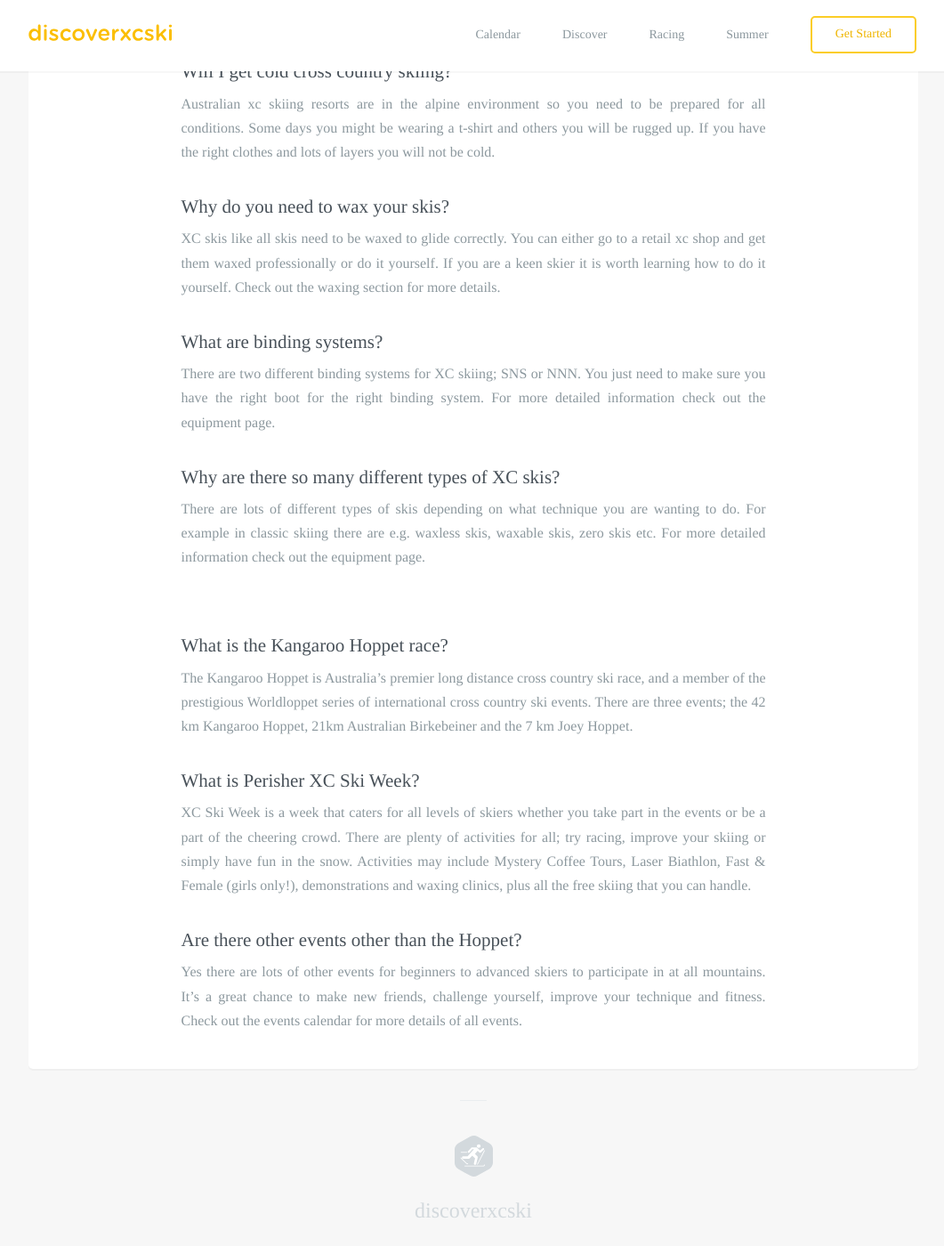
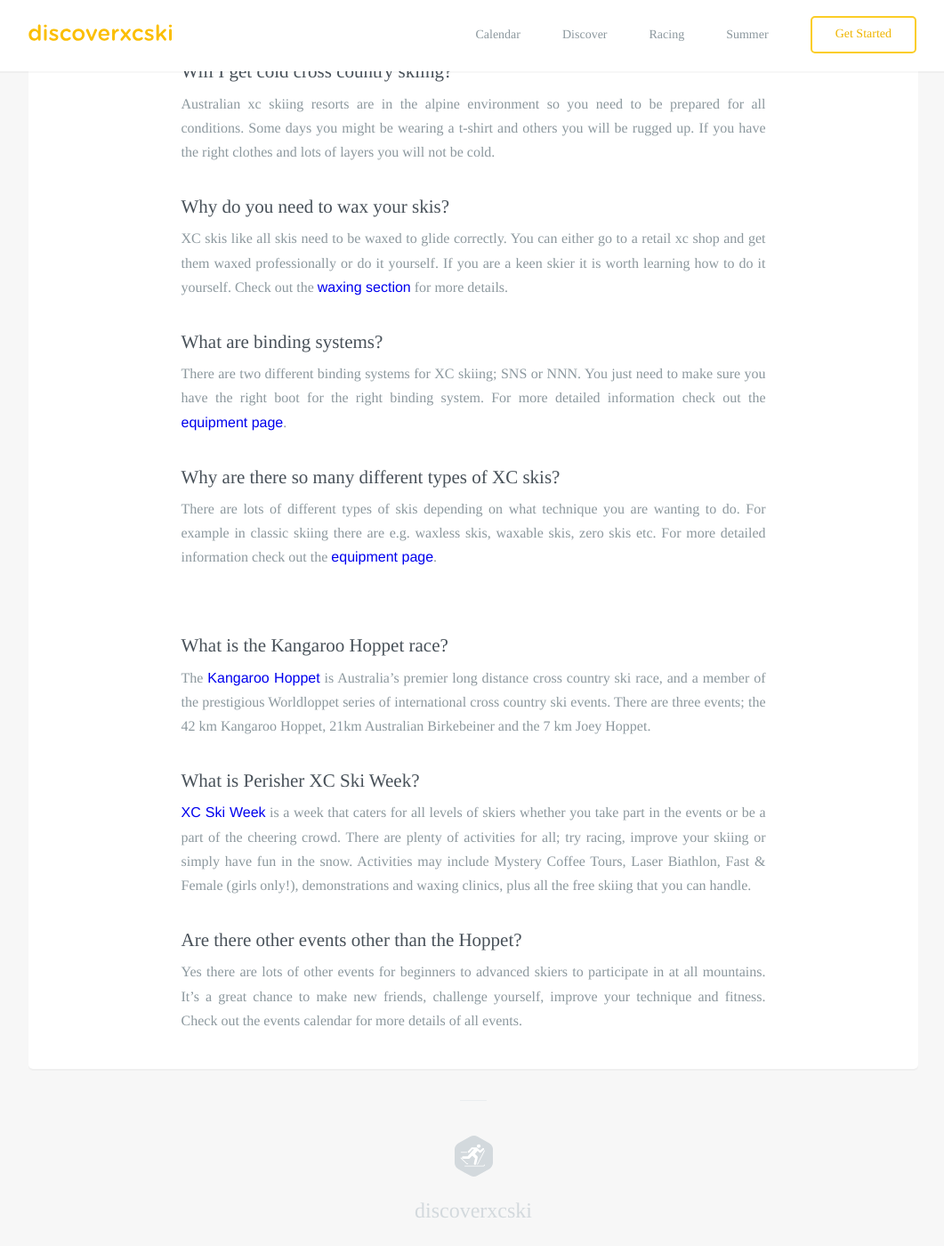
Before and after one commit to robcatto/robcatto.github.io, a Jekyll site: the page built from faq/index.html, in a window 1280 px wide and 1400 px high, scrolled down 2837 px. Shown: the whole window at 89% size, without its empty margins (108-1169 px from the left). Built offline with Jekyll 4.4.1, drawn with Linux system fonts in a browser that asks for light colours; some web fonts are replaced; Markdown is read by kramdown in place of the engine named in the settings; some of the changed text lies outside the part shown.

Commit message:
Update index.html

```diff
--- a/faq/index.html
+++ b/faq/index.html
@@ -48,7 +48,7 @@ layout: default
                         <h3 class="heading__aligned--page"> XC skiing cheaper than downhill?</h3>
                         <p class="left__aligned--p left__sub--para">Yes the main difference is you do not have to purchase a lift pass which is a substantial saving.  It means that it is a more affordable option to take a family skiing.
                         <h3 class="heading__aligned--page">How much does it cost to go cross country skiing?</h3>
-                        <p class="left__aligned--p left__sub--para">It really depends which resort you ski at as some have trail fees and some do not.   Also most resorts have a day car entry fee and you will need to hire chains for the car.   If you have not equipment (skis/boots & poles) the other cost is for hire.    Please visit the relevant resorts websites for details on costs.
+                        <p class="left__aligned--p left__sub--para">It really depends which resort you ski at as some have trail fees and some do not.   Also most resorts have a day car entry fee and you will need to hire chains for the car.   If you have not equipment (skis/boots & poles) the other cost is for hire.    Please visit the relevant <a href="/get-started/resorts" target="_blank">resorts websites</a> for details on costs.
                         <h3 class="heading__aligned--page">Do I have to stay on the mountain?</h3>
                         <p class="left__aligned--p left__sub--para">No, many people stay in local townships at the base of the mountain and drive up for the day.
                         <h3 class="heading__aligned--page">What is the closest resort to Melbourne?</h3>
@@ -85,17 +85,17 @@ through programs run by clubs/associations
                          <h3 class="heading__aligned--page">Will I get cold cross country skiing?</h3>
                         <p class="left__aligned--p left__sub--para">Australian xc skiing resorts are in the alpine environment so you need to be prepared for all conditions.  Some days you might be wearing a t-shirt and others you will be rugged up.  If you have the right clothes and lots of layers you will not be cold.
                          <h3 class="heading__aligned--page">Why do you need to wax your skis?</h3>
-                        <p class="left__aligned--p left__sub--para">XC skis like all skis need to be waxed to glide correctly.  You can either go to a retail xc shop and get them waxed professionally or do it yourself.  If you are a keen skier it is worth learning how to do it yourself. Check out the waxing section for more details.
+                        <p class="left__aligned--p left__sub--para">XC skis like all skis need to be waxed to glide correctly.  You can either go to a retail xc shop and get them waxed professionally or do it yourself.  If you are a keen skier it is worth learning how to do it yourself. Check out the <a  href="/get-started/waxing" target="_blank">waxing section</a> for more details.
                          <h3 class="heading__aligned--page">What are binding systems?</h3>
-                        <p class="left__aligned--p left__sub--para">There are two different binding systems for XC skiing; SNS or NNN.  You just need to make sure you have the right boot for the right binding system.  For more detailed information check out the equipment page.
+                        <p class="left__aligned--p left__sub--para">There are two different binding systems for XC skiing; SNS or NNN.  You just need to make sure you have the right boot for the right binding system.  For more detailed information check out the <a  href="/get-started/equipment" target="_blank">equipment page</a>.
                          <h3 class="heading__aligned--page">Why are there so many different types of XC skis?</h3>
-                        <p class="left__aligned--p left__sub--para">There are lots of different types of skis depending on what technique you are wanting to do.  For example in classic skiing there are e.g. waxless skis, waxable skis, zero skis etc. For more detailed information check out the equipment page.
+                        <p class="left__aligned--p left__sub--para">There are lots of different types of skis depending on what technique you are wanting to do.  For example in classic skiing there are e.g. waxless skis, waxable skis, zero skis etc. For more detailed information check out the <a  href="/get-started/equipment" target="_blank">equipment page</a>.
 
                  <h3 class="heading__aligned--page" style="text-align: center; padding-top: 38px;"Events</h3>
                         <h3 class="heading__aligned--page">What is the Kangaroo Hoppet race?</h3>
-                        <p class="left__aligned--p left__sub--para">The Kangaroo Hoppet is Australia’s premier long distance cross country ski race, and a member of the prestigious Worldloppet series of international cross country ski events.  There are three events; the 42 km Kangaroo Hoppet, 21km Australian Birkebeiner and the 7 km Joey Hoppet.
+                        <p class="left__aligned--p left__sub--para">The <a  href="/racing/kangaroo-hoppet" target="_blank">Kangaroo Hoppet</a> is Australia’s premier long distance cross country ski race, and a member of the prestigious Worldloppet series of international cross country ski events.  There are three events; the 42 km Kangaroo Hoppet, 21km Australian Birkebeiner and the 7 km Joey Hoppet.
                          <h3 class="heading__aligned--page">What is Perisher XC Ski Week?</h3>
-                        <p class="left__aligned--p left__sub--para">XC Ski Week is a week that caters for all levels of skiers whether you take part in the events or be a part of the cheering crowd. There are plenty of activities for all; try racing, improve your skiing or simply have fun in the snow. Activities may include Mystery Coffee Tours, Laser Biathlon, Fast & Female (girls only!), demonstrations and waxing clinics, plus all the free skiing that you can handle.
+                        <p class="left__aligned--p left__sub--para"><a  href="/racing/xc-ski-week" target="_blank">XC Ski Week</a> is a week that caters for all levels of skiers whether you take part in the events or be a part of the cheering crowd. There are plenty of activities for all; try racing, improve your skiing or simply have fun in the snow. Activities may include Mystery Coffee Tours, Laser Biathlon, Fast & Female (girls only!), demonstrations and waxing clinics, plus all the free skiing that you can handle.
                          <h3 class="heading__aligned--page">Are there other events other than the Hoppet?</h3>
                         <p class="left__aligned--p left__sub--para">Yes there are lots of other events for beginners to advanced skiers to participate in at all mountains.   It’s a great chance to make new friends, challenge yourself, improve your technique and fitness.  Check out the events calendar for more details of all events.
 
```
